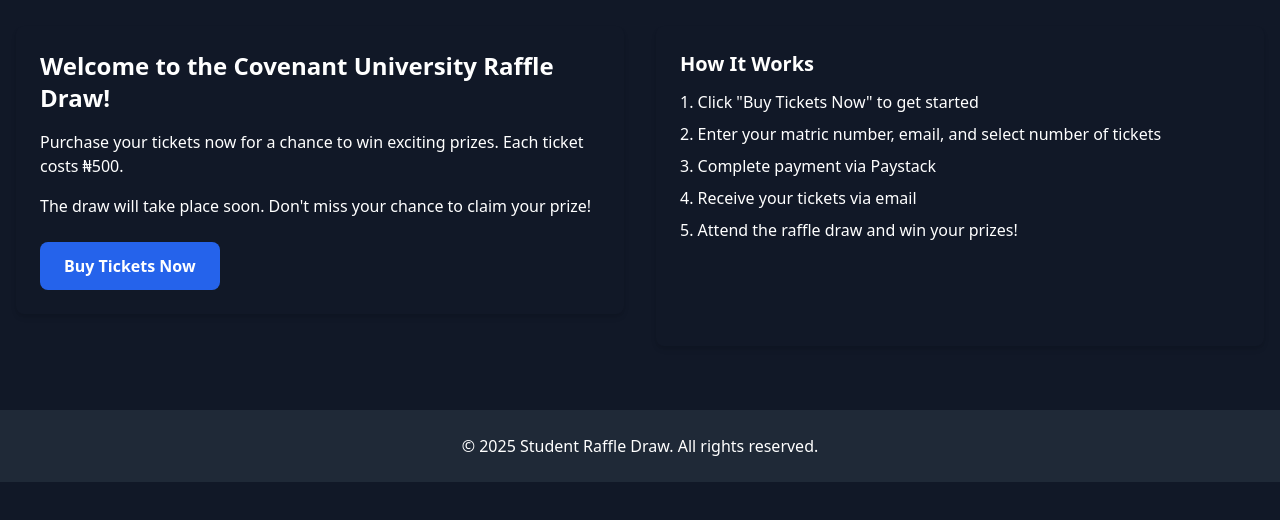
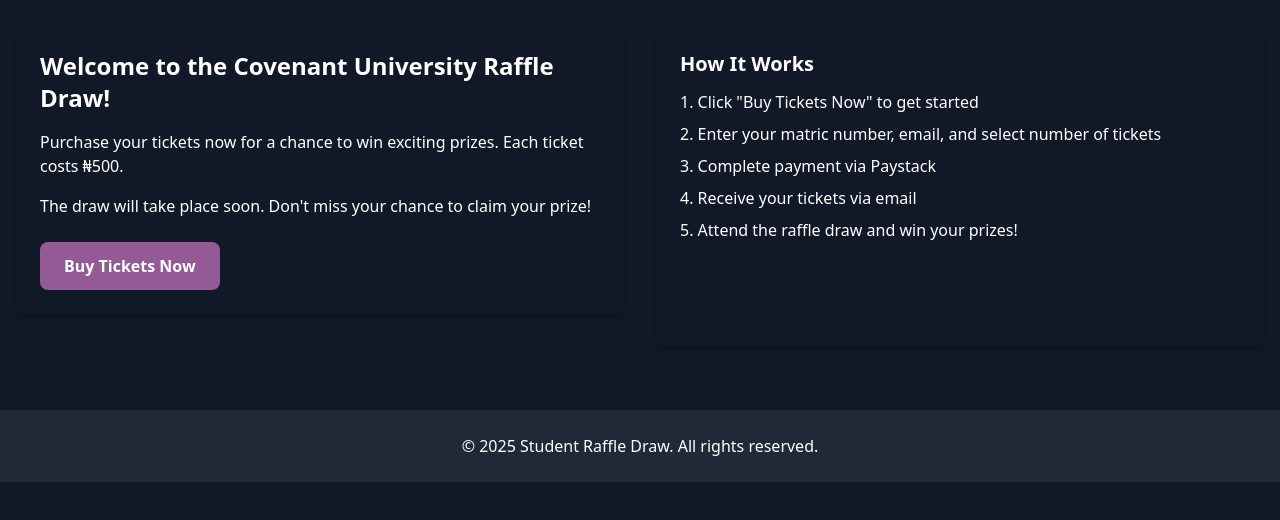
Before and after one commit to etute12/Raffle-Draw-Website, a website: page public/index.html in a window 1280 px wide. Shown: the part 70-590 px from the top of the page. Drawn offline with nearby package versions, Linux system fonts and the light colour scheme.

Commit message:
Update index.html

```diff
--- a/public/index.html
+++ b/public/index.html
@@ -52,7 +52,7 @@
                 <p class="mb-4">Purchase your tickets now for a chance to win exciting prizes. Each ticket costs ₦500.</p>
                 <p class="mb-6">The draw will take place soon. Don't miss your chance to claim your prize!</p>
 
-                <a href="/form" class="inline-block bg-blue-600 hover:bg-blue-700 text-white font-bold py-3 px-6 rounded-lg transition-colors">
+                <a href="/form" class="inline-block bg-[#935a96] hover:bg-[#803d66] text-white font-bold py-3 px-6 rounded-lg transition-colors">
                     Buy Tickets Now
                 </a>
             </div>
```
